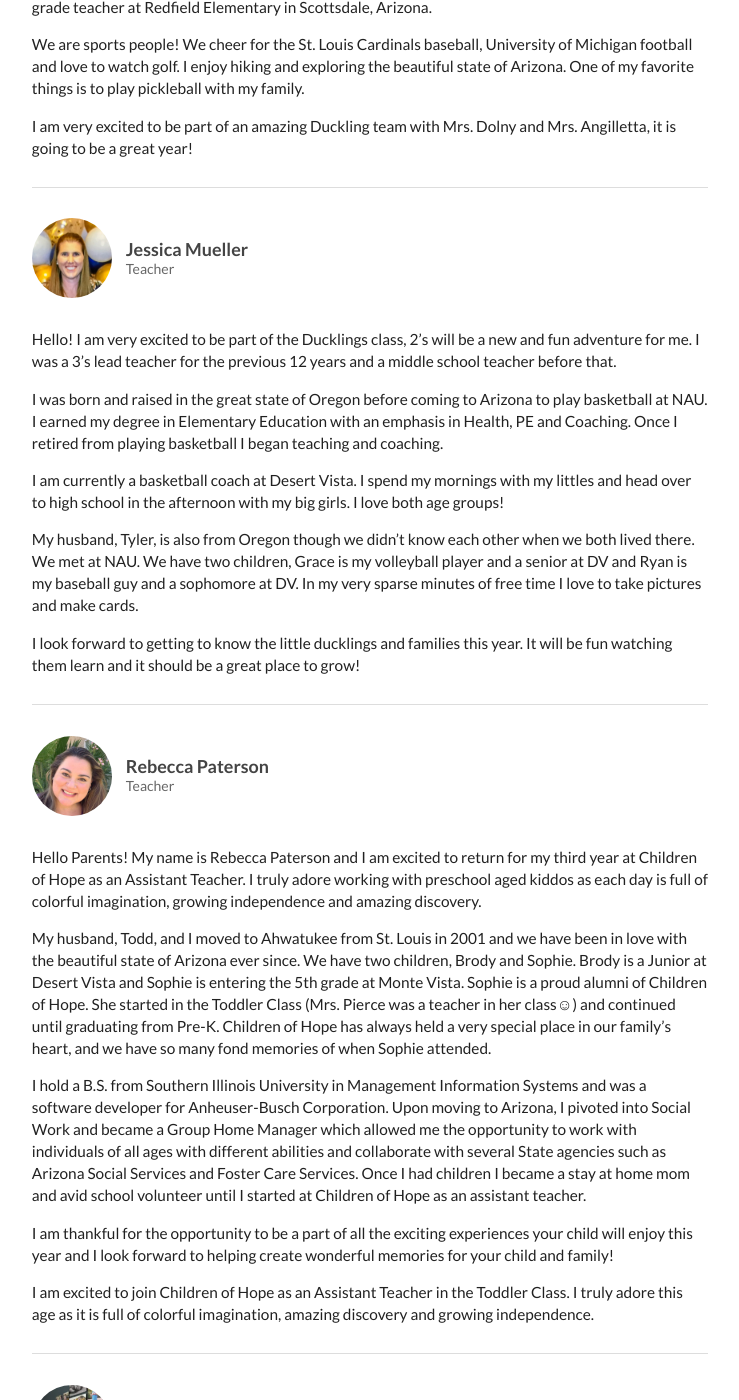
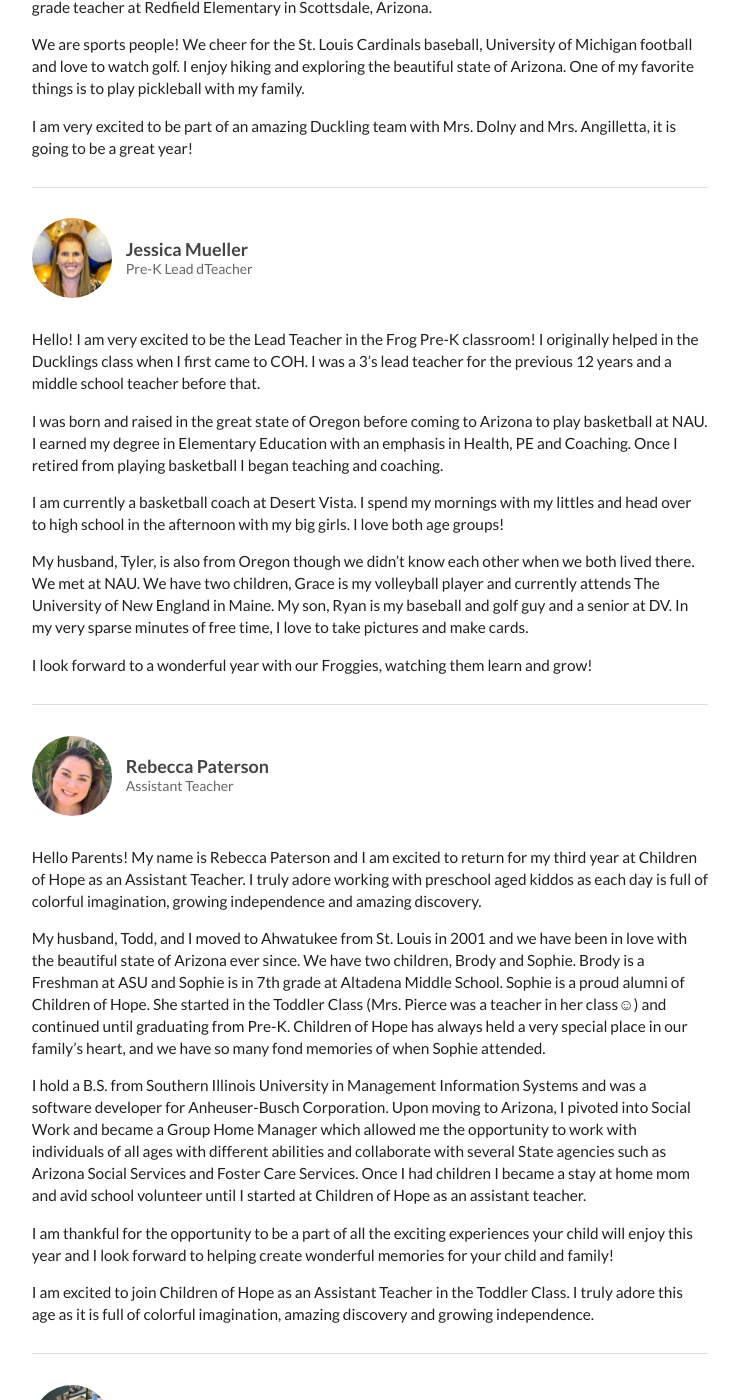
Before and after one commit to childrenofhope/childrenofhope, a Jekyll site: the page built from about/teachers.md, in a window 1280 px wide and 1400 px high, scrolled down 3008 px. Shown: the whole window, without its empty margins (270-1009 px from the left). Built offline with Jekyll 4.4.1, drawn with Linux system fonts in a browser that asks for light colours; some of the changed text lies outside the part shown.

Commit message:
Added November newsletter and updated teacher bios

```diff
--- a/about/teachers.md
+++ b/about/teachers.md
@@ -26,7 +26,7 @@
   I grew up in a suburb of Pittsburgh, Pennsylvania and graduated from the University of Pittsburgh with a degree in Children’s Literature with a focus in Elementary Education. I continue to take courses in the field of Early Childhood Education and have completed the Aim 4 Excellence National Director’s Credential sponsored by Arizona’s First Things First initiative. I am looking into obtaining my Master’s Degree in Early Childhood Administration. I currently hold the Faith Representative seat on the First Things First East Maricopa Regional Council and am a member of the Evangelical Lutheran Education Association (ELEA), the Christian Directors of the East Valley, and the National Association for the Education of Young Children (NAEYC).
 </p>
 <p>
-  My husband, Fritz, is a pilot with American Airlines and we are the proud parents of two adult children. Our daughter Laura graduated from The University of Arizona and The University of Charleston in West Virginia and is now a Physician Assistant at a local family practice. Our son Jake is studying to be a school counselor at The University of Arizona – Bear Down! He is employed by the Tucson Unified School District and volunteers at a Tucson Boys & Girls’ Club.
+  My husband, Fritz, is a pilot with American Airlines and we are the proud parents of two adult children. Our daughter Laura graduated from The University of Arizona and The University of Charleston in West Virginia and is now a Physician Assistant at a local ENT practice. Our son Jake, also a graduate of The University of Arizona, is studying to be a teacher at Grand Canyon University while working as a teacher's aide at a Title 1 elementary school in Tucson.
 </p>
 <p>
   I am so proud to be a part of this wonderful preschool and to work with such a great staff. I so believe in this special ministry and am very thankful to have the opportunity to work with God’s precious children each day.
@@ -98,7 +98,7 @@
     alt="Lisa Krach" class="ui tiny circular image" />
   <div class="content">
     Cindy Gerrish
-    <div class="sub header">Teacher</div>
+    <div class="sub header">Assistant Teacher</div>
   </div>
 </h3>
 
@@ -163,34 +160,26 @@
     alt="Lori Palomaa" class="ui tiny circular image" />
   <div class="content">
     Jessica Mueller
-    <div class="sub header">Teacher</div>
+    <div class="sub header">Pre-K Lead dTeacher</div>
   </div>
 </h3>
 
 <div class="ui hidden divider"></div>
 
 <p>
-  Hello! I am very excited to be part of the Ducklings class, 2’s will be a new and fun adventure
-  for me. I was a 3’s lead teacher for the previous 12 years and a middle school teacher before that.
+  Hello! I am very excited to be the Lead Teacher in the Frog Pre-K classroom! I originally helped in the Ducklings class when I first came to COH. I was a 3’s lead teacher for the previous 12 years and a middle school teacher before that.
 </p>
 <p>
-  I was born and raised in the great state of Oregon before coming to Arizona to play basketball at NAU.
-  I earned my degree in Elementary Education with an emphasis in Health, PE and Coaching.
-  Once I retired from playing basketball I began teaching and coaching.
+  I was born and raised in the great state of Oregon before coming to Arizona to play basketball at NAU. I earned my degree in Elementary Education with an emphasis in Health, PE and Coaching. Once I retired from playing basketball I began teaching and coaching.
 </p>
 <p>
-  I am currently a basketball coach at Desert Vista. I spend my mornings with my littles and head over
-  to high school in the afternoon with my big girls. I love both age groups!
+  I am currently a basketball coach at Desert Vista. I spend my mornings with my littles and head over to high school in the afternoon with my big girls. I love both age groups!
 </p>
 <p>
-  My husband, Tyler, is also from Oregon though we didn’t know each other when we both lived there.
-  We met at NAU. We have two children, Grace is my volleyball player and a senior at DV and Ryan is my
-  baseball guy and a sophomore at DV. In my very sparse minutes of free time I love to take pictures
-  and make cards.
+  My husband, Tyler, is also from Oregon though we didn’t know each other when we both lived there. We met at NAU. We have two children, Grace is my volleyball player and currently attends The University of New England in Maine. My son, Ryan is my baseball and golf guy and a senior at DV. In my very sparse minutes of free time, I love to take pictures and make cards.
 </p>
 <p>
-  I look forward to getting to know the little ducklings and families this year. It will be fun watching
-  them learn and it should be a great place to grow!
+  I look forward to a wonderful year with our Froggies, watching them learn and grow!
 </p>
 
 <div class="ui section divider"></div>
@@ -200,7 +189,7 @@
     alt="Rebecca Paterson" class="ui tiny circular image" />
   <div class="content">
     Rebecca Paterson
-    <div class="sub header">Teacher</div>
+    <div class="sub header">Assistant Teacher</div>
   </div>
 </h3>
 
@@ -209,7 +198,7 @@
   Hello Parents! My name is Rebecca Paterson and I am excited to return for my third year at Children of Hope as an Assistant Teacher. I truly adore working with preschool aged kiddos as each day is full of colorful imagination, growing independence and amazing discovery.
 </p>
 <p>
-  My husband, Todd, and I moved to Ahwatukee from St. Louis in 2001 and we have been in love with the beautiful state of Arizona ever since. We have two children, Brody and Sophie. Brody is a Junior at Desert Vista and Sophie is entering the 5th grade at Monte Vista. Sophie is a proud alumni of Children of Hope. She started in the Toddler Class (Mrs. Pierce was a teacher in her class☺) and continued until graduating from Pre-K. Children of Hope has always held a very special place in our family’s heart, and we have so many fond memories of when Sophie attended.
+  My husband, Todd, and I moved to Ahwatukee from St. Louis in 2001 and we have been in love with the beautiful state of Arizona ever since. We have two children, Brody and Sophie. Brody is a Freshman at ASU and Sophie is in 7th grade at Altadena Middle School. Sophie is a proud alumni of Children of Hope. She started in the Toddler Class (Mrs. Pierce was a teacher in her class☺) and continued until graduating from Pre-K. Children of Hope has always held a very special place in our family’s heart, and we have so many fond memories of when Sophie attended.
 </p>
 <p>
   I hold a B.S. from Southern Illinois University in Management Information Systems and was a software developer for Anheuser-Busch Corporation. Upon moving to Arizona, I pivoted into Social Work and became a Group Home Manager which allowed me the opportunity to work with individuals of all ages with different abilities and collaborate with several State agencies such as Arizona Social Services and Foster Care Services. Once I had children I became a stay at home mom and avid school volunteer until I started at Children of Hope as an assistant teacher.
@@ -231,7 +220,7 @@
     alt="Jess Pierce" class="ui tiny circular image" />
   <div class="content">
     Jess Pierce
-    <div class="sub header">Teacher</div>
+    <div class="sub header">3's Lead Teacher</div>
   </div>
 </h3>
 
@@ -252,11 +241,7 @@
   preschool board. I truly love this school and want to see all the best for this little place!
 </p>
 <p>
-  I was married to my husband, Nathan, in 2012. We have 2 boys, Chase and Charlie. Chase is almost
-  6 and will be in 1st grade at Monte Vista next year. He attended Children of Hope for 3 years.
-  He made some best friends for life in his time there. Charlie will be 4 in August and will be in
-  the Pre-K extended day class next year. It will be a sad day to have no more kids of my own at
-  Children of Hope after this year, but I am excited to meet new friends in my own classroom!!
+  I was married to my husband, Nathan, in 2012. We have 2 boys, Chase and Charlie. Chase is 9 years old and a 4th grader at Monte Vista. He attended Children of Hope for 3 years. He made some best friends for life in his time there. Charlie is 7 and is in 2nd grade at Monte Vista. He also attended COH for 3 years. Both boys play baseball and I enjoy coaching their teams.
 </p>
 <p>
   Outside of the classroom, I also am a consultant for Usborne Books & More because I love their
@@ -265,3 +250,20 @@
   the mountains exploring and trying to burn off the never-ending boy energy we have!! We also like
   to take a summer trip to Iowa for the boys to have extended time with grandparents and cousins!
 </p>
+
+<div class="ui section divider"></div>
+
+<h3 class="ui header">
+  <img src="{{ site.baseurl }}/assets/images/teachers/caleb_rose-kamprath.jpg"
+    alt="Caleb Rose-Kamprath" class="ui tiny circular image" />
+  <div class="content">
+    Caleb Rose-Kamprath
+    <div class="sub header">Assistant Teacher</div>
+  </div>
+</h3>
+
+<div class="ui hidden divider"></div>
+
+<p>
+  I am happy to be an assistant teacher in the Penguin and Frog classrooms. I started at COH in January 2023 and enjoy watching the children grow and learn. I graduated from Arcadia High School and am taking education classes at Scottsdale Community College. My mom and I, Deacon Connie, enjoy doing Lunch Bunch together on Tuesdays as we play games like Doggie, Doggie Where's Your Bone? and Musical Chairs. It's great to learn from these wonderful teachers and be part of the team.
+</p>
```
Also changed, not shown: other parts of about/teachers.md (+1 -4 lines), _posts/2023-11-02-november-newsletter.md (added, +13 -0 lines), newsletter.md (+5 -0 lines), assets/images/teachers/caleb_rose-kamprath.jpg (added), 1 other file.
